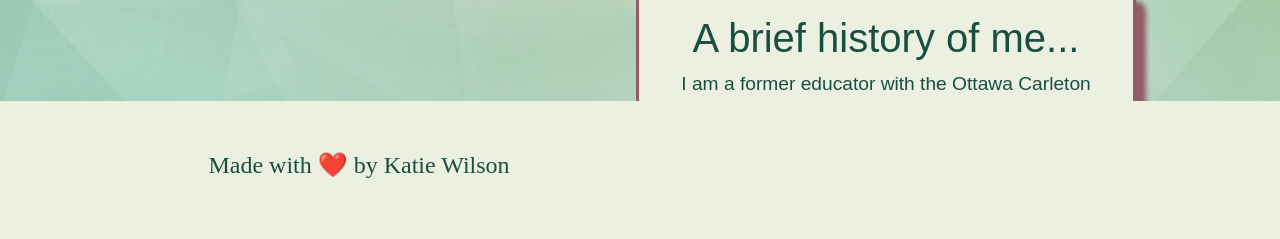
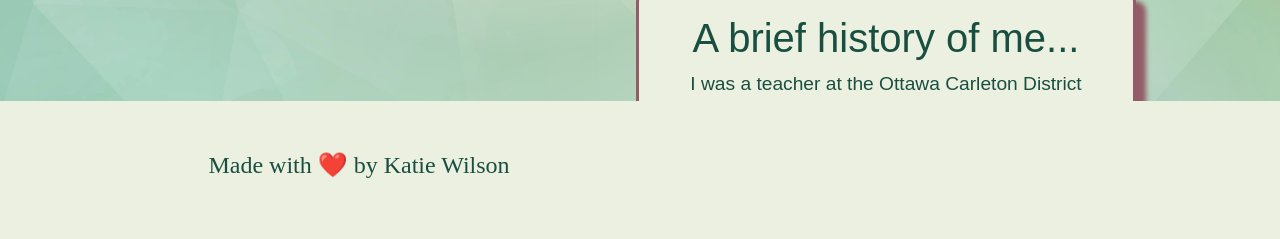
Before and after one commit to kmcwilson/react-portfolio, a React (Create React App) app: page / in a window 1280 px wide. Both pictures are taken after a click on the button "More About Me". Shown: the part 561-800 px from the top of the page. Built offline with nearby package versions, Linux system fonts and the light colour scheme.

Commit message:
added to my description

```diff
--- a/src/pages/AboutMe.js
+++ b/src/pages/AboutMe.js
@@ -8,8 +8,7 @@ const AboutMe = () => {
             </div>
             <div className="flex-item about-info">
                 <h1>A brief history of me...</h1>
-                <p >I am a former educator with the Ottawa Carleton District School Board. I have taught for seven years and although I loved working with kids, in time I realized that working as a public school teacher was not my passion. </p>
-                <p >While teaching math I was introduced to coding and was very intrigued. I enjoy working with technology and learning new skills. I am now a full stack developer and am excited to work in this exciting and challenging field! </p>
+                <p >I was a teacher at the Ottawa Carleton District School Board for seven years. Although I cherished working with children, I eventually came to realize that my passion lies elsewhere. During my time teaching math, I was introduced to coding and was immediately drawn to it. I now work as a full-stack developer, utilizing my love for technology and desire to continuously learn. I am thrilled to be in this exciting and challenging field. </p>
             </div>
         </div>
     )
```
